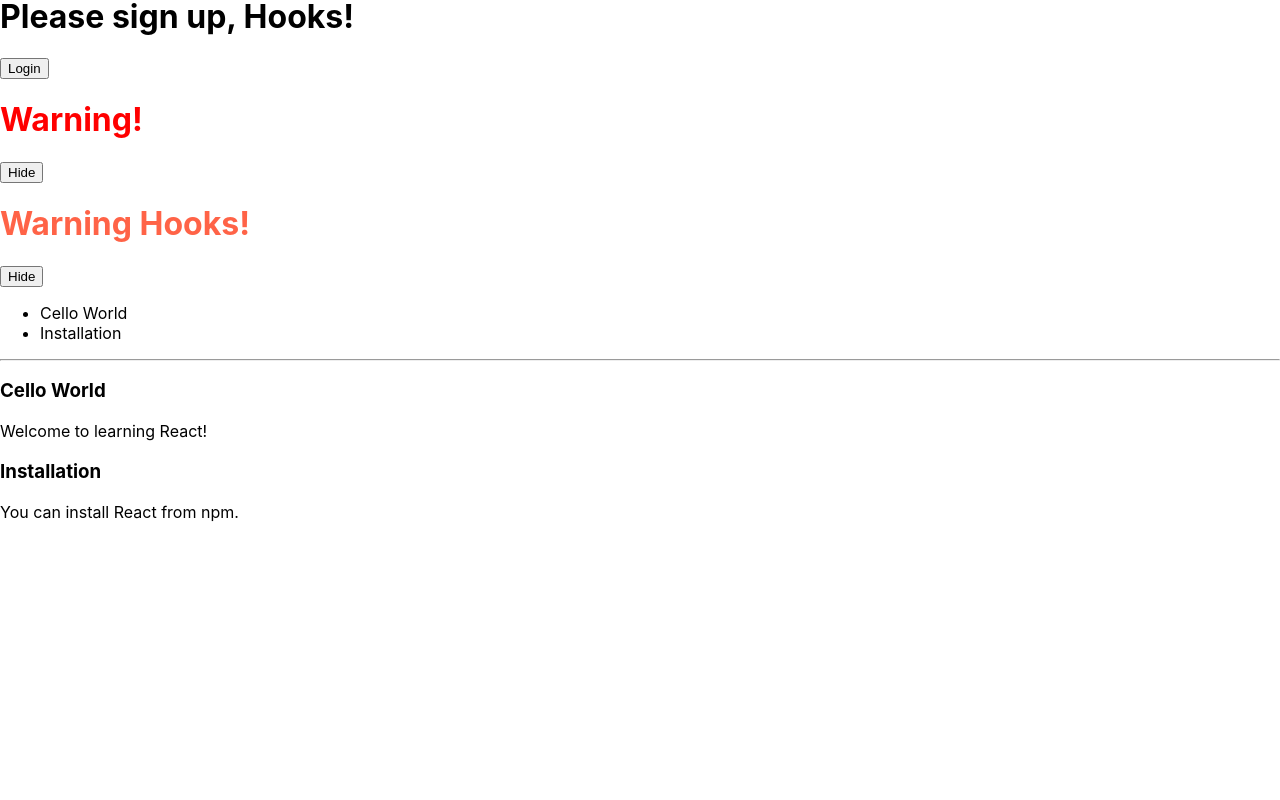
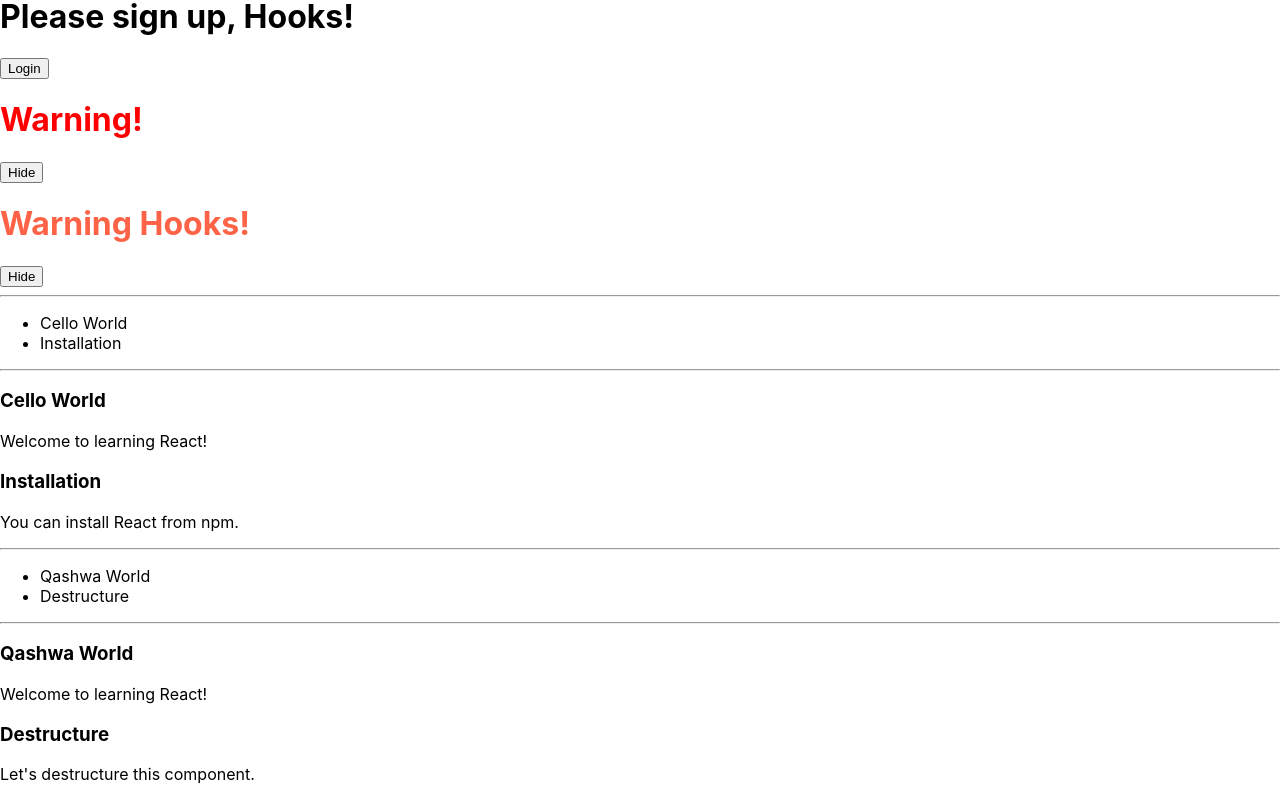
Before and after one commit to alfieqashwa/cello-hooks, a React (Create React App) app: page / in a window 1280 px wide. Shown: the part 701-1501 px from the top of the page. Before the commit the page ends 1239 px from the top, so only its background shows below. Built offline with nearby package versions, Linux system fonts and the light colour scheme.

Commit message:
finished destructuring Blogpost

```diff
--- a/src/App.jsx
+++ b/src/App.jsx
@@ -12,7 +12,7 @@ import LoginControlHooks from './components/hooks/LoginControlHooks';
 import Page from './components/stable/Page';
 import PageHooks from './components/hooks/PageHooks';
 import Blogpost from './components/stable/Blogpost';
-//import BlogHooks from './components/stable/BlogHooks';
+import BlogpostDestructure from './components/stable/BlogpostDestructure';
 
 
 export default () =>
@@ -37,5 +37,8 @@ export default () =>
     <div><LoginControlHooks /></div>
     <div><Page /></div>
     <div><PageHooks /></div>
+    <hr />
     <div><Blogpost /></div>
+    <hr />
+    <div><BlogpostDestructure /></div>
   </div>
--- /dev/null
+++ b/src/components/stable/BlogpostDestructure.jsx
@@ -0,0 +1,48 @@
+import React from 'react';
+
+export default function BlogpostDestructure(props) {
+  return <Blog posts={posts} />
+}
+
+function Blog({ posts }) {  // destructure
+  const sidebar = (
+    <ul>
+      {posts.map((post) =>
+        <li key={post.id}>
+          {post.title}
+        </li>
+      )}
+    </ul>
+  );
+
+  const content = posts.map(post =>
+    <Post
+      key={post.id}
+      id={post.id}
+      title={post.title}
+      content={post.content} />
+  );
+  return (
+    <div>
+      {sidebar}
+      <hr />
+      {content}
+    </div>
+  );
+}
+
+function Post(props) {
+  const { key, title, content } = props;  // destructure
+  return (
+    <div>
+      <h3>{key}</h3>
+      <h3>{title}</h3>
+      <p>{content}</p>
+    </div>
+  );
+}
+
+const posts = [
+  {id: 1, title: 'Qashwa World', content: 'Welcome to learning React!'},
+  {id: 2, title: 'Destructure', content: "Let's destructure this component."}
+];
```
